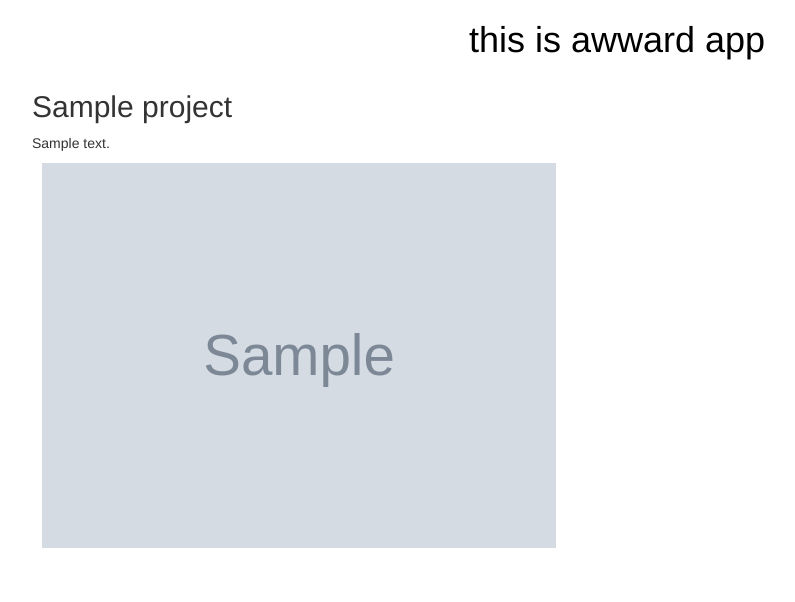
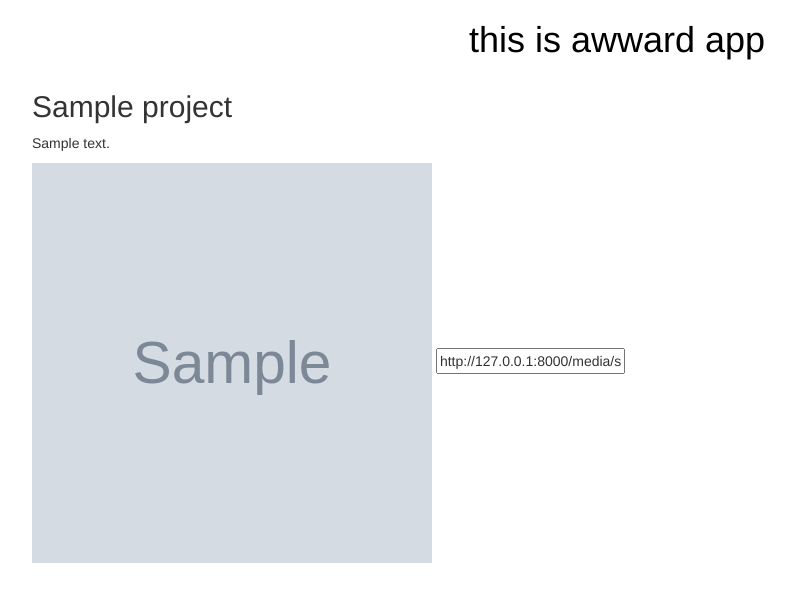
Before and after one commit to Ruterana/Awward, a Django app: page / in a window 1280 px wide. Shown: the part 52-654 px from the top of the page, without its empty margins (23-818 px from the left). Run offline with Django 3.2, Linux system fonts and the light colour scheme; the first user in the database is signed in; tables that the repository leaves empty hold one stand-in row (Sample ...); some libraries are stand-ins or nearby versions.

Commit message:
i add link

```diff
--- a/awward/templates/welcome.html
+++ b/awward/templates/welcome.html
@@ -9,28 +9,28 @@
     <div class="row">
         {% for project in projects %}
 
-
         <!-- displaying project -->
         <div class="col-xs-6 col-sm-6 col-md-6 col-lg-6">
-        <h2 class="text-center"> {{ news_item.title }} </h2>
+
         </div>
-
-
-
-
         <h2> {{ project.project_title}} </h2>
         <p>{{ project.description }}</p>
-
-
-
-
-    <img src="{{project.image_path.url}}"  alt="" width="514" style="margin-left:10px">&nbsp;&nbsp;&nbsp;&nbsp;
-
-
+        <img src="{{project.image_path.url}}" style="width:400px; height:400px;" alt="Image">
+ <!-- The link field -->
+ <input type="link" value="http://127.0.0.1:8000{{project.image_path.url}}" id="{{project.id}}">
 
     </div>
 
     {%endfor%}
 </div>
+<script>
+    function copyLink(project_title) {
+      console.log("copied");
+      var copyLink = document.getElementById("project.id");
+      copyText.select();
+      document.execCommand("copy");
+      alert("Link copied to clipboard: " + copyText.value);
+    }
 
+  </script>
 {% endblock %}
```
Lines whose indentation alone changed are shown as unchanged.
